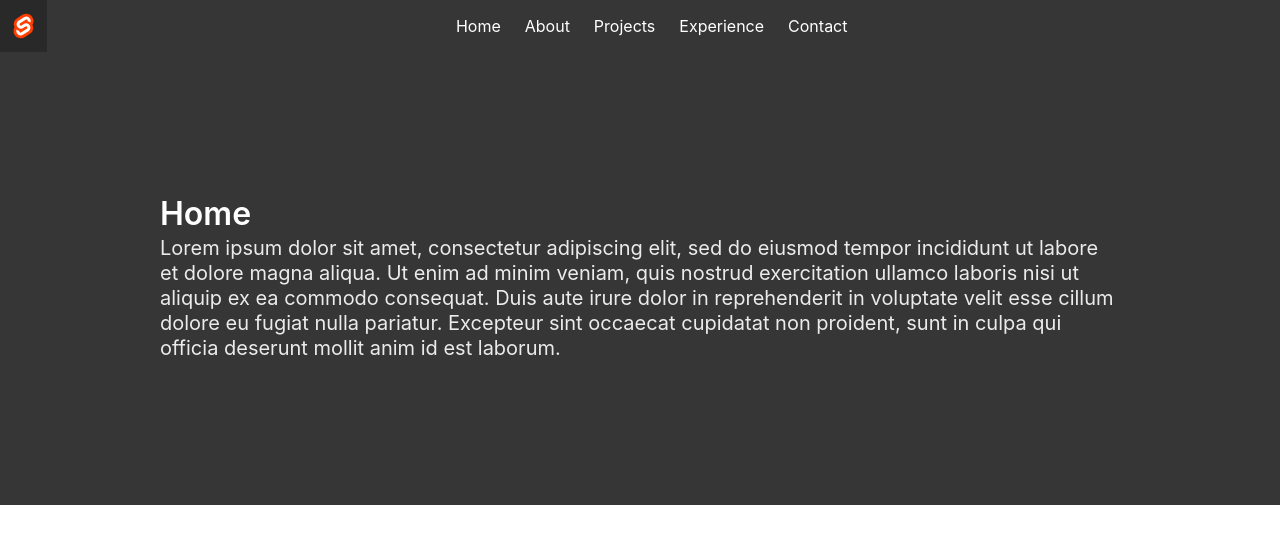
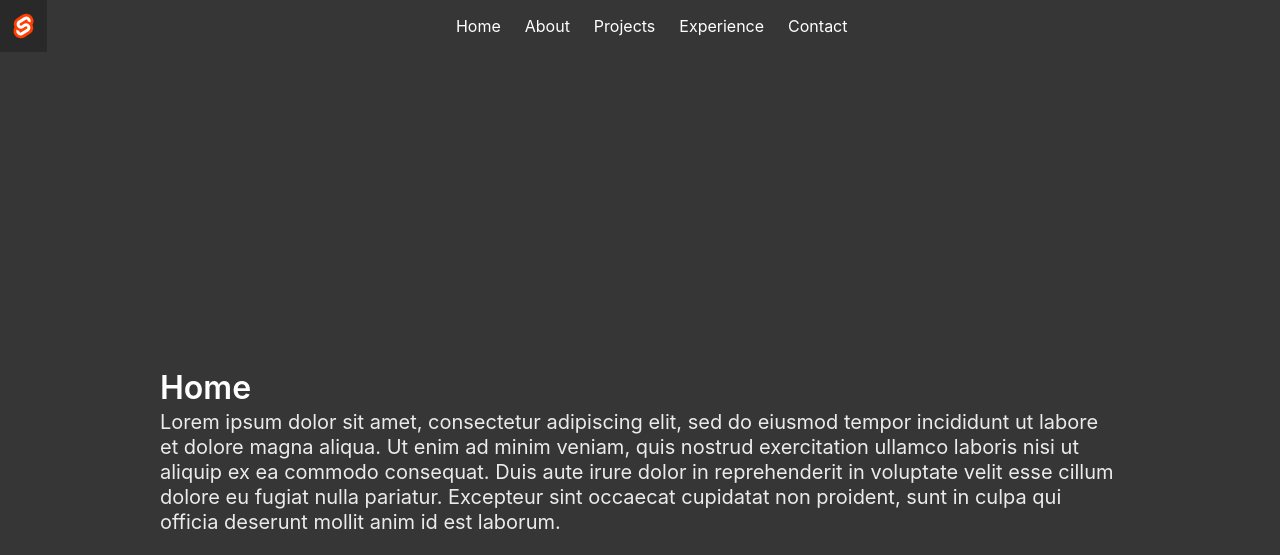
Before and after one commit to Younase/portfolio, a SvelteKit app: page / in a window 1280 px wide. Shown: the top 555 px of the page. Built offline with nearby package versions, Linux system fonts and the light colour scheme.

Commit message:
fix: change hero to fullheight

```diff
--- a/src/components/organisms/Home.svelte
+++ b/src/components/organisms/Home.svelte
@@ -2,7 +2,7 @@
 
 </script>
 
-<section class="hero is-medium is-dark" id="home">
+<section class="hero is-fullheight is-dark" id="home">
     <div class="hero-body dark">
         <div class="container is-max-desktop">
             <div class="block">
```
